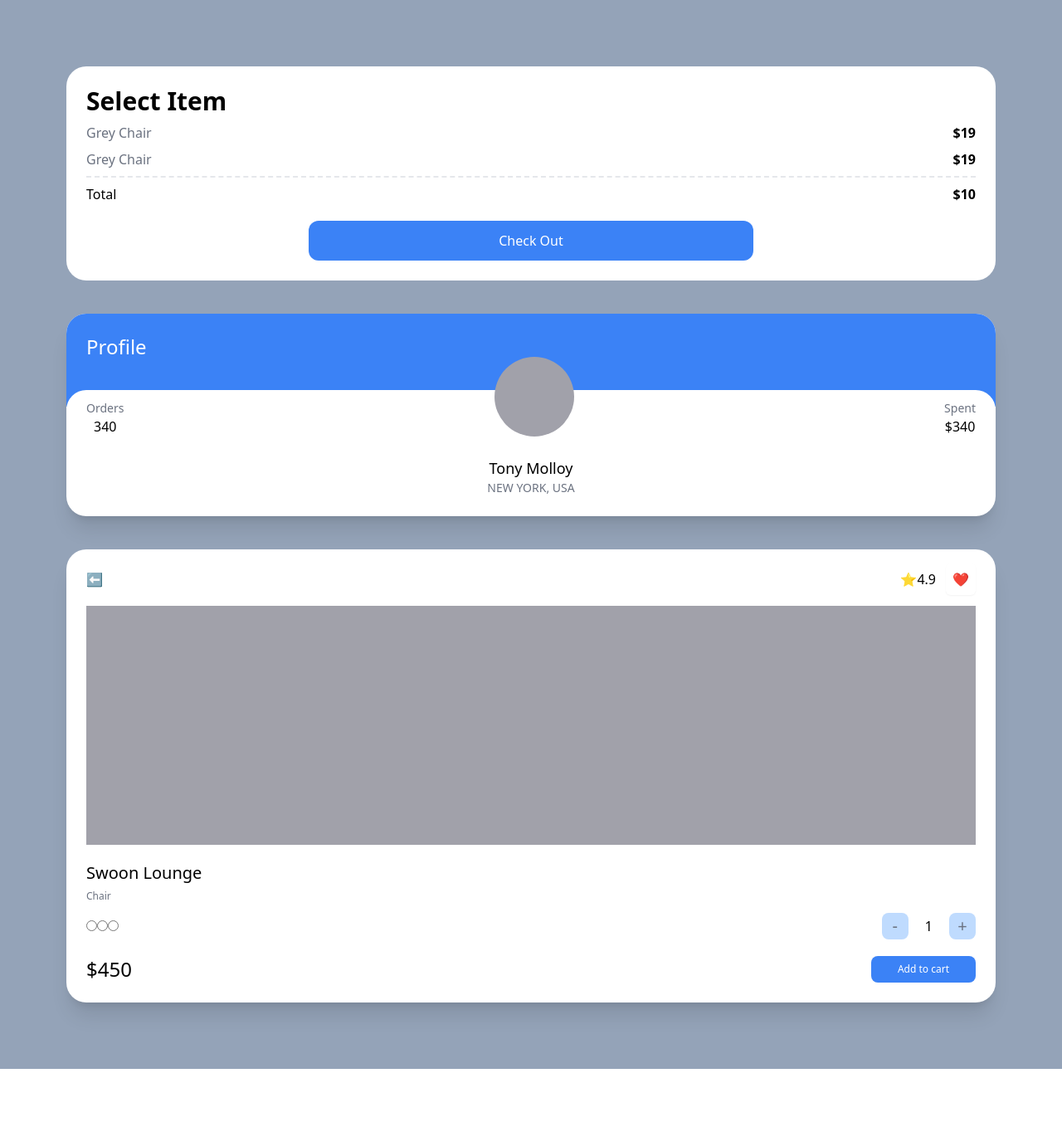
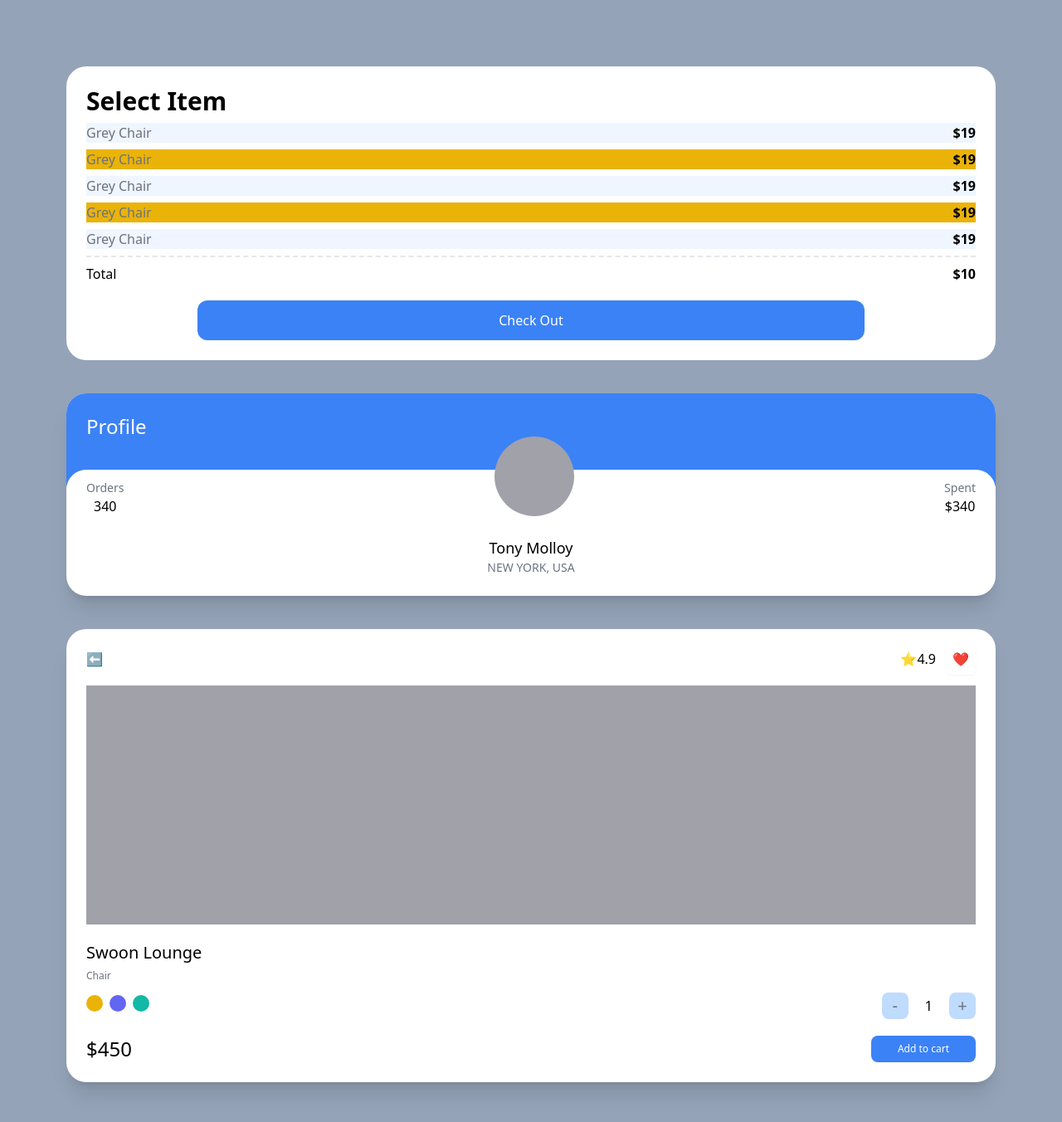
Before and after one commit to jiwoon-code/carrot-market, a Next.js app: page / in a window 1280 px wide. Shown: the top 1352 px of the page at 83% size. Before the commit the page ends 1288 px from the top, so only its background shows below. Built offline with nearby package versions, Linux system fonts and the light colour scheme.

Commit message:
group modifier

```diff
--- a/src/pages/index.tsx
+++ b/src/pages/index.tsx
@@ -5,23 +5,31 @@
     <div className="bg-slate-400 py-20 px-20 grid gap-10 min-h-screen">
       <div className="bg-white p-6 rounded-3xl shadow-3xl ">
         <span className="font-semibold text-3xl">Select Item</span>
-        <div className="flex justify-between my-2">
-          <span className="text-gray-500">Grey Chair</span>
-          <span className="font-semibold">$19</span>
-        </div>
-        <div className="flex justify-between">
-          <span className="text-gray-500">Grey Chair</span>
-          <span className="font-semibold">$19</span>
-        </div>
+        <ul>
+          {[1, 2, 3, 4, 5].map((i) => (
+            <div
+              key={i}
+              className="flex justify-between my-2 odd:bg-blue-50 even:bg-yellow-500"
+            >
+              <span className="text-gray-500">Grey Chair</span>
+              <span className="font-semibold">$19</span>
+            </div>
+          ))}
+        </ul>
+
         <div className="flex justify-between mt-2 pt-2 border-t-2 border-dashed">
           <span>Total</span>
           <span className="font-semibold">$10</span>
         </div>
-        <div className="mt-5 bg-blue-500 text-white p-3 text-center rounded-xl w-2/4 mx-auto">
+        <button
+          className="mt-5 block bg-blue-500 text-white p-3 text-center rounded-xl w-3/4 mx-auto
+        hover:bg-teal-500 hover:text-black
+        active:bg-yellow-500 focus:bg-red-500"
+        >
           Check Out
-        </div>
+        </button>
       </div>
-      <div className="bg-white overflow-hidden rounded-3xl shadow-xl ">
+      <div className="bg-white overflow-hidden rounded-3xl shadow-xl group">
         <div className="bg-blue-500 p-6 pb-14">
           <span className="text-white text-2xl">Profile</span>
         </div>
@@ -31,7 +39,7 @@
               <span className="text-sm text-gray-500">Orders</span>
               <span className="font-medium">340</span>
             </div>
-            <div className="h-24 w-24 bg-zinc-400 rounded-full" />
+            <div className="h-24 w-24 bg-zinc-400 rounded-full group-hover:bg-red-300 transition" />
             <div className="flex flex-col items-center">
               <span className="text-sm text-gray-500">Spent</span>
               <span className="font-medium">$340</span>
@@ -56,10 +64,10 @@
           <span className="font-medium mb-1.5 text-xl">Swoon Lounge</span>
           <span className="text-xs text-gray-500">Chair</span>
           <div className="mt-3 mb-5 flex justify-between items-center">
-            <div>
-              <input type="radio" />
-              <input type="radio" />
-              <input type="radio" />
+            <div className="space-x-2">
+              <button className="w-5 h-5 rounded-full bg-yellow-500 focus:ring-2 ring-offset-2 ring-yellow-500 transition" />
+              <button className="w-5 h-5 rounded-full bg-indigo-500 focus:ring-2 ring-offset-2 ring-indigo-500 transition" />
+              <button className="w-5 h-5 rounded-full bg-teal-500 focus:ring-2 ring-offset-2 ring-teal-500 transition" />
             </div>
             <div className="flex items-center space-x-5">
               <button className=" bg-blue-200 flex justify-center items-center aspect-square w-8 text-xl rounded-lg text-gray-500">
```
